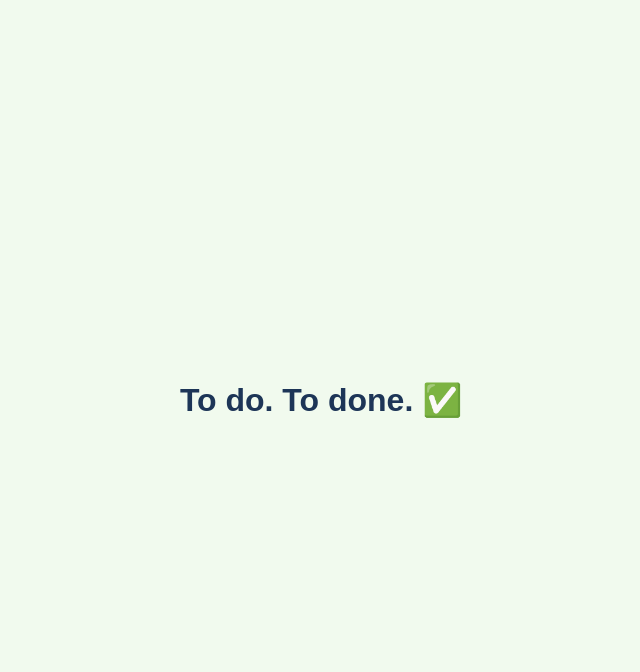
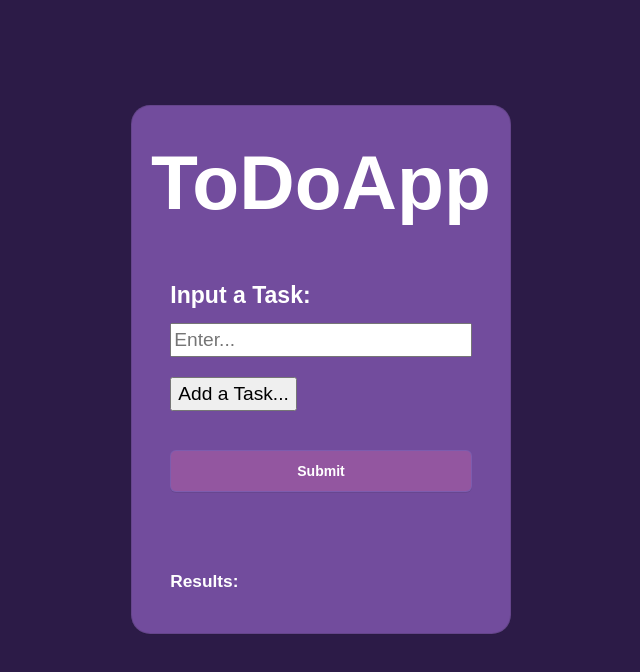
Before and after one commit to irm1005-itec1005-fall-2023/assignment-04-ahmedhasan5, a plain HTML site: page index.html in a window 1280 px wide. Shown: the whole page, without its empty margins (319-959 px from the left). Drawn offline with Linux system fonts and the light colour scheme.

Commit message:
Finished the CSS and HTML

```diff
--- a/index.html
+++ b/index.html
@@ -3,7 +3,7 @@
 
 <head>
   <!-- Set the page title -->
-  <title>Assignment 04 - Finishing a Todo List App</title>
+  <title>Assignment 4 </title>
 
   <!-- Set the charset we're using to UTF-8 -->
   <meta charset="utf-8" />
@@ -17,35 +17,63 @@
   <!-- Set the CSS Reset File -->
   <link rel="stylesheet" href="./reset.css" />
 
-  <!-- Set the main stylesheet -->
+  <!-- Set some basic CSS for the header and body -->
   <link rel="stylesheet" href="./style.css" />
 
   <!-- Set the Favicon  -->
   <link rel="icon" href="./images/favicon/rocket.svg" type="image/svg+xml" />
+
 </head>
+
 <body>
 
-  <!--
+  <main>
+    <div class="container">
 
-    Assignment 04 - Finishing a Todo List App
+      <h1>My ToDo List App</h1>
+      <!-- Let's now render our list from an array -->
+      <section class="form-example">
 
-    Instructions:
+        <h2>ToDoApp</h2>
 
-    Important checklist:
+        <form id="form-superhero">
 
-    - Are users able to create and delete to do list items?
-    - Have you set a favicon? (included - but it's a rocket)
-    - Has a team member conducted a code review and left a GitHub Issue in your repo?
-    - Have you conducted a code review and left a GitHub Issue on your team member's repo?
+          <label for="name-input-1">Input a Task:</label>
+          <input type="text" id="name-input-1" name="name-input-1" autocomplete="name" placeholder="Enter..." required />
 
-  -->
 
-  <main>
-    <div id="app"></div>
+          <button class="btn-primary1" type="submit">Add a Task...</button>
+          <button class="btn-primary" type="submit">Submit</button>
+
+        </form>
+
+        <section class="results">
+
+          <h3>Results:</h3>
+
+          <ul class="form-results" id="superhero-name-list">
+          </ul>
+
+          <p id="super-hero-count"></p>
+
+        </section>
+
+      </section>
+
+    </div>
+
   </main>
 
-  <!-- Add JavaScript File -->
+  <!--
+    Add scripts at the bottom of the page
+
+    This is so that the browser can load the HTML and CSS first, and then bolt on the JS
+
+    Some tutorials, youtube videos, and chatGPT may
+    say to put scripts at the top, but you know better now!
+  -->
   <script src="./script.js"></script>
 
 </body>
+
 </html>
--- a/script.js
+++ b/script.js
@@ -11,12 +11,12 @@
 
 // Constants
 const appID = "app";
-const headingText = "To do. To done. ✅";
+const headingText = "This is my ToDoList";
 
 // DOM Elements
 let appContainer = document.getElementById(appID);
+//
 
-//
 // Functions
 //
 
--- a/style.css
+++ b/style.css
@@ -1,48 +1,161 @@
+
 /*
- * CSS File for the solution
- * Assignment 03
- * You can modify these styles but you don't have to
+ * CORE STYLES
  */
 
-/*
- VARIABLES
-*/
-:root {
-  /* Core colours */
-  /* https://coolors.co/palette/e63946-f1faee-a8dadc-457b9d-1d3557 */
-  --colour-amaranth: #e63946;
-  --colour-peppermint: #f1faee;
-  --colour-aquaisland: #a8dadc;
-  --colour-wedgewood: #457b9d;
-  --colour-cello: #1d3557;
-
-  /* Header configuration */
-  --header-heading-colour: var(--colour-peppermint);
-
-  /* Body configuration */
-  --body-default-colour: var(--colour-cello);
-  --body-background-colour: var(--colour-peppermint);
+html {
+  font-size: 1.2rem;
 }
 
-/*
-  PAGE / BODY
-*/
 body {
   font-family: Arial, Helvetica, sans-serif;
   color: var(--body-default-colour);
-  background-color: var(--body-background-colour);
+  background-color:#2C1B47;
+  display: flex;
+  justify-content: center;
+  align-items: center;
+
+}
+
+header h2 {
+  padding: 1rem;
+  margin-bottom: 2rem;
+  text-align: center;
+  font-size: 1.2rem;
 }
 
 main {
-  min-height: 100vh;
+  margin: 0 1.3rem 5rem 1.3rem;
+}
 
+h1 {
+  color:white;
+  margin-bottom: 1rem;
+  font-size: 1.2rem;
+}
+
+h2 {
+  color:white;
+  font-size: 4.0rem;
   display: flex;
   justify-content: center;
   align-items: center;
 }
 
+h3 {
+  color: var( --body-heading-colour);
+  font-size: 0.9rem;
+}
 
-/****** Screen reader text utility clsas *******/
+section {
+  padding: 4rem 0;
+}
+
+
+
+
+/*
+ * FORM EXAMPLE
+ */
+
+.form-example {
+  background-color:#724C9D;
+  border: 1px solid rgba(27, 31, 35, 0.15);
+  border-radius: 6px;
+  box-shadow: rgba(27, 31, 35, 0.1) 0 1px 0;
+  border-radius: 1rem;
+  padding: 1rem;
+  margin: 12rem 0;
+
+}
+
+.form-example form {
+  padding: 1rem;
+  border-radius: 1rem;
+  margin: 1rem 0;
+  color: #fff;
+  background-color: var(--colour-blue-700);
+  display: flex;
+  flex-direction: column;
+}
+
+.form-example form label {
+  font-size: 1.2rem;
+  margin-bottom: 0.5rem;
+  font-weight: bold;
+}
+
+.form-results li {
+  margin: 10px 0px;
+  padding: 20px 10px 20px 10px;
+  background-color: var(--colour-orange-200);
+  border-radius: 10px;
+  font-size: 1.2rem;
+  font-weight: bold;
+  text-align: center;
+}
+
+.results {
+  color:#fff;
+  padding: 1rem;
+}
+
+
+.btn-primary {
+  margin: 1rem 0;
+  appearance: none;
+  background-color:#9356A0;
+  border: 1px solid rgba(0, 128, 255, 0.15);
+  border-radius: 6px;
+  box-shadow: rgba(27, 31, 35, 0.1) 0 1px 0;
+  color: #fff;
+  font-size: 14px;
+  font-weight: 600;
+  line-height: 20px;
+  padding: 10px 16px;
+  text-align: center;
+  text-decoration: none;
+  touch-action: manipulation;
+  vertical-align: middle;
+  white-space: nowrap;
+}
+
+
+.btn-primary:hover {
+  background-color: #000000;
+}
+
+.btn-primary1 {
+  margin: 1rem 0;
+  display: flex;
+  align-self: baseline;
+}
+
+/* media Responsive Design
+*/
+
+@media (max-width: 767px) {
+  main {
+  min-height: auto;
+}
+}
+
+
+
+  @media (min-width: 768px) and (max-width: 1023px) {
+  #app {
+  max-width: 80%;
+  }
+}
+  @media (min-width: 1024px) {
+  #app {
+  max-width: 60%;
+  }
+}
+
+/*
+ SCREEN READER UTILITY
+*/
 .sr-only {
   position: absolute;
   width: 1px;
```
Also changed, not shown: 1 other file.
